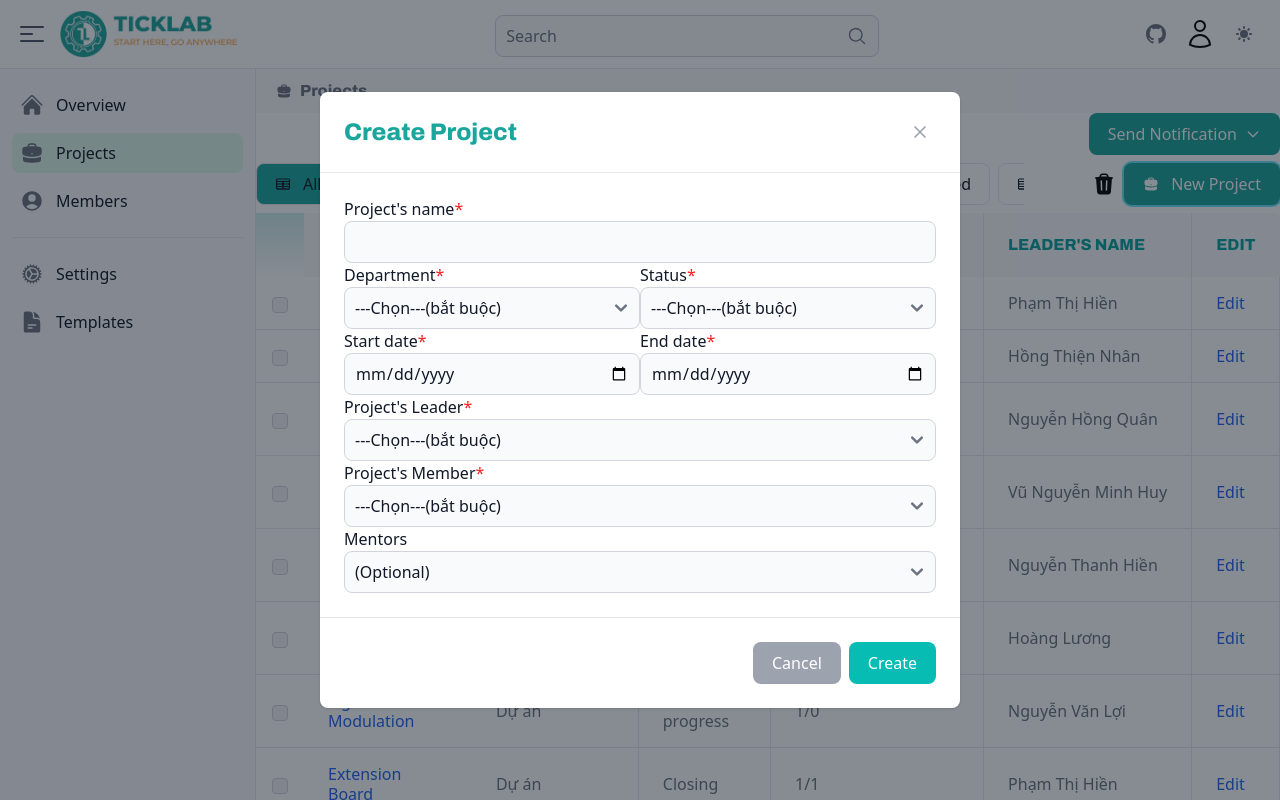
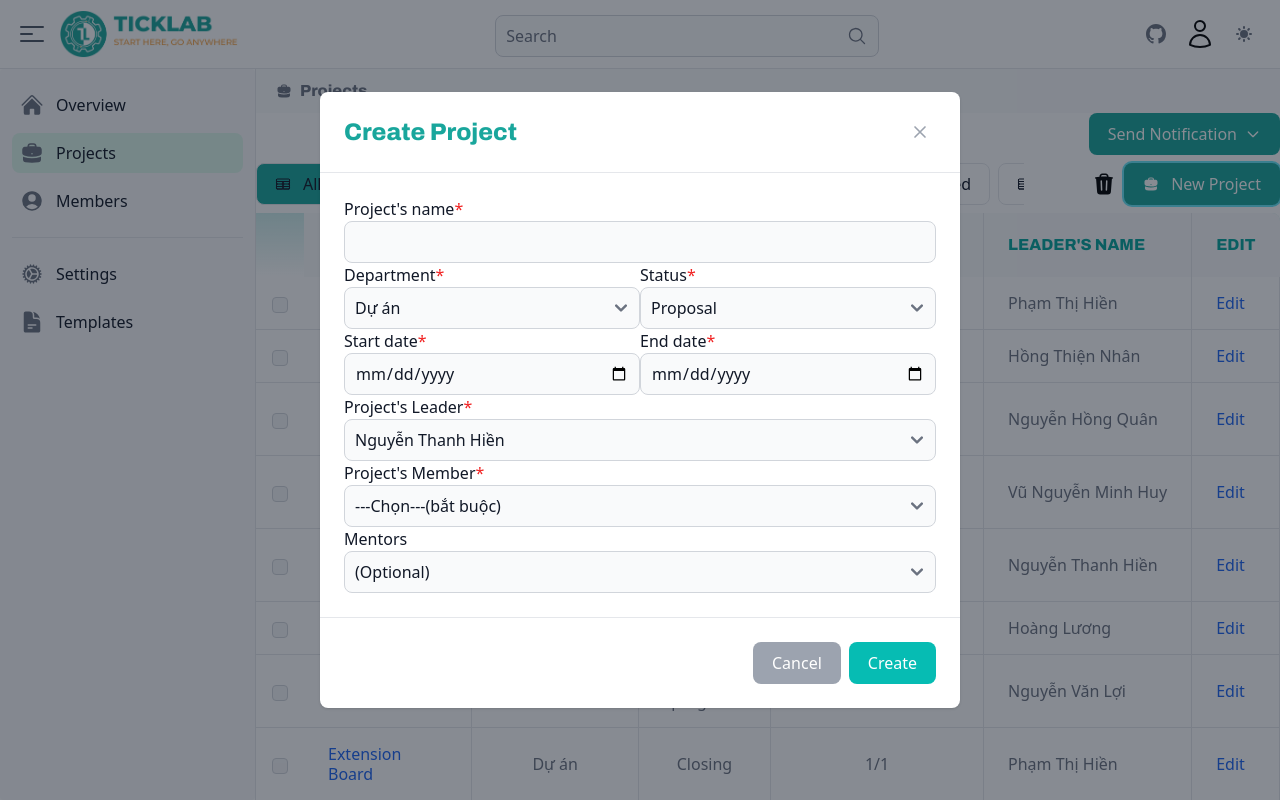
Before and after one commit to ngyngcphu/-DEPRECATED-tickflow-front-end, a React (Vite) app: page /projects in a window 1280 px wide. Both pictures are taken after a click on the button "New Project". Built offline with nearby package versions, Linux system fonts and the light colour scheme; data requests are answered from the project's data file.

Commit message:
test adding project to mock-data

```diff
--- a/src/App.tsx
+++ b/src/App.tsx
@@ -1,7 +1,7 @@
 import { Route, Routes } from "react-router-dom";
 import { LoginPage } from "./pages/LoginPage";
 import { Layout } from "./layout/Layout";
-import { AllProjects } from "./pages/allprojects/AllProjects";
+import { AllProjects } from "./pages/AllProjects";
 import { Project } from "./pages/project/Project";
 
 export default function App() {
--- a/src/pages/allprojects/NewProject.tsx
+++ b/src/components/NewProject.tsx
@@ -1,13 +1,52 @@
-import { useState } from "react";
+import { ChangeEvent, useState } from "react";
 import { Button, Label, Modal, Select, TextInput } from "flowbite-react";
 import { BriefcaseIcon } from "@heroicons/react/24/solid";
+import { ProjectInterface } from "../interfaces/ProjectInterface";
+//import { createProject } from "../services/project";
 
 export function NewProject() {
   const [show, setShow] = useState<boolean>(false);
+
   const department: Array<string> = ["Dự án", "Nghiên cứu", "Đội nhóm"];
   const status: Array<string> = ["Proposal", "In-progress", "Closing", "Halt", "Canceled", "Completed"];
   const member: Array<string> = ["Nguyễn Thanh Hiền", "Nguyễn Hồng Quân", "Hoàng Lương", "Nguyễn Ngọc Phú"];
   const mentor: Array<string> = ["Nguyễn Phúc Vinh", "Cù Đỗ Thanh Nhân", "Vũ Nguyễn Minh Huy", "Ngô Minh Hồng Thái"];
+
+  const [projectData, setProjectsData] = useState<ProjectInterface>({
+    id: 0,
+    name: "",
+    startDate: "",
+    endDate: "",
+    department: "",
+    status: "",
+    totalMemberCollab: "",
+    leaderName: "",
+    projectRole: [],
+    projectLog: []
+  });
+
+  const handleChange = (event: ChangeEvent<HTMLInputElement | HTMLSelectElement>) => {
+    const { id, value } = event.target;
+    setProjectsData({ ...projectData, [id]: value });
+  };
+
+  // const createNewProject = () => {
+  //   createProject(projectData).then(({ data }) => {
+  //     const { id, name, startDate, endDate, department, status, totalMemberCollab, leaderName, projectRole, projectLog } = data;
+  //     setProjectsData({
+  //       id: id,
+  //       name: name,
+  //       startDate: startDate,
+  //       endDate: endDate,
+  //       department: department,
+  //       status: status,
+  //       totalMemberCollab: totalMemberCollab,
+  //       leaderName: leaderName,
+  //       projectRole: projectRole,
+  //       projectLog: projectLog,
+  //     })
+  //   })
+  // }
 
   return (
     <div>
@@ -25,13 +64,19 @@ export function NewProject() {
               <Label htmlFor='projectName'>
                 Project's name<span className='text-[#F12323]'>*</span>
               </Label>
-              <TextInput id='projectName' name='projectName' />
+              <TextInput id='projectName' name='projectName' value={projectData.name} onChange={handleChange} />
             </div>
             <div>
               <Label htmlFor='department'>
                 Department<span className='text-[#F12323]'>*</span>
               </Label>
-              <Select id='department' required={true} defaultValue='---Chọn---(bắt buộc)'>
+              <Select
+                id='department'
+                required={true}
+                defaultValue='---Chọn---(bắt buộc)'
+                value={projectData.department}
+                onChange={handleChange}
+              >
                 <option disabled>---Chọn---(bắt buộc)</option>
                 {department.map((department) => (
                   <option key={department}>{department}</option>
@@ -42,7 +87,7 @@ export function NewProject() {
               <Label htmlFor='status'>
                 Status<span className='text-[#F12323]'>*</span>
               </Label>
-              <Select id='status' required={true} defaultValue='---Chọn---(bắt buộc)'>
+              <Select id='status' required={true} defaultValue='---Chọn---(bắt buộc)' value={projectData.status} onChange={handleChange}>
                 <option disabled>---Chọn---(bắt buộc)</option>
                 {status.map((status) => (
                   <option key={status}>{status}</option>
@@ -53,19 +98,25 @@ export function NewProject() {
               <Label htmlFor='startDate'>
                 Start date<span className='text-[#F12323]'>*</span>
               </Label>
-              <TextInput id='startDate' name='startDate' type='date' />
+              <TextInput id='startDate' name='startDate' type='date' value={projectData.startDate} onChange={handleChange} />
             </div>
             <div>
               <Label htmlFor='endDate'>
                 End date<span className='text-[#F12323]'>*</span>
               </Label>
-              <TextInput id='endDate' name='endDate' type='date' />
+              <TextInput id='endDate' name='endDate' type='date' value={projectData.endDate} onChange={handleChange} />
             </div>
             <div className='sm:col-span-2'>
               <Label htmlFor='projectLeader'>
                 Project's Leader<span className='text-[#F12323]'>*</span>
               </Label>
-              <Select id='projectLeader' required={true} defaultValue='---Chọn---(bắt buộc)'>
+              <Select
+                id='projectLeader'
+                required={true}
+                defaultValue='---Chọn---(bắt buộc)'
+                value={projectData.leaderName}
+                onChange={handleChange}
+              >
                 <option disabled>---Chọn---(bắt buộc)</option>
                 {member.map((member) => (
                   <option key={member}>{member}</option>
--- a/src/pages/allprojects/ProjectsTable.tsx
+++ b/src/components/ProjectsTable.tsx
@@ -4,8 +4,8 @@ import { Button, Checkbox, Table } from "flowbite-react";
 import { TableCellsIcon, PlusIcon } from "@heroicons/react/24/outline";
 import { TrashIcon } from "@heroicons/react/24/solid";
 import { NewProject } from "./NewProject";
-import { AllProjectsProps } from "../../interfaces/AllProjectInterface";
-import { getAllProjects } from "../../services/project";
+import { AllProjectsInterface } from "../interfaces/AllProjectInterface";
+import { getAllProjects } from "../services/project";
 
 export function ProjectsTable() {
   const [searchParams, setSearchParams] = useSearchParams();
@@ -17,7 +17,7 @@ export function ProjectsTable() {
 
   const titles: Array<string> = ["Project's name", "Department", "Status", "Total Member/Collab", "Leader's name"];
 
-  const [allProjectsData, setAllProjectsData] = useState<AllProjectsProps[]>([]);
+  const [allProjectsData, setAllProjectsData] = useState<AllProjectsInterface[]>([]);
 
   useEffect(() => {
     getAllProjects().then(({ data }) => {
@@ -25,7 +25,7 @@ export function ProjectsTable() {
     });
   }, []);
 
-  const filterProjects = (allProjectsData: AllProjectsProps) => {
+  const filterProjects = (allProjectsData: AllProjectsInterface) => {
     if (type === null || type === tabs[0]) {
       return true;
     } else {
@@ -83,14 +83,14 @@ export function ProjectsTable() {
                 <Checkbox />
               </Table.Cell>
               <Table.Cell
-                className='font-medium text-blue-600 hover:underline cursor-pointer dark:text-blue-700'
+                className='font-medium text-blue-600 hover:underline cursor-pointer dark:text-blue-700 border-r dark:border-gray-700'
                 onClick={() => navigate(`${data.id}`, { state: { type } })}
               >
-                {data.projectName}
+                {data.name}
               </Table.Cell>
-              <Table.Cell className='border-r dark:border-gray-700'>{data.department}</Table.Cell>
-              <Table.Cell className='border-r dark:border-gray-700'>{data.status}</Table.Cell>
-              <Table.Cell className='border-r dark:border-gray-700'>{data.totalMemberCollab}</Table.Cell>
+              <Table.Cell className='border-r dark:border-gray-700 text-center'>{data.department}</Table.Cell>
+              <Table.Cell className='border-r dark:border-gray-700 text-center'>{data.status}</Table.Cell>
+              <Table.Cell className='border-r dark:border-gray-700 text-center'>{data.totalMemberCollab}</Table.Cell>
               <Table.Cell className='whitespace-nowrap border-r dark:border-gray-700'>{data.leaderName}</Table.Cell>
               <Table.Cell className='border-r dark:border-gray-700'>
                 <a href='/tables' className='font-medium text-blue-600 hover:underline dark:text-blue-700'>
--- a/src/interfaces/AllProjectInterface.tsx
+++ b/src/interfaces/AllProjectInterface.tsx
@@ -1,6 +1,6 @@
-export interface AllProjectsProps {
+export interface AllProjectsInterface {
   id: number;
-  projectName: string;
+  name: string;
   department: string;
   status: string;
   totalMemberCollab: string;
--- a/src/interfaces/ProjectInterface.tsx
+++ b/src/interfaces/ProjectInterface.tsx
@@ -10,13 +10,15 @@ interface ProjectLogProps {
   note: string;
 }
 
-export interface ProjectProps {
+export interface ProjectInterface {
+  id: number;
   name: string;
   startDate: string;
   endDate: string;
   department: string;
   status: string;
-  totalMember: number;
+  totalMemberCollab: string;
+  leaderName: string;
   projectRole: ProjectRoleProps[];
   projectLog: ProjectLogProps[];
 }
--- a/src/layout/DeclareRoutes.tsx
+++ b/src/layout/DeclareRoutes.tsx
@@ -1,6 +1,6 @@
 import { ComponentProps, FC, ReactNode } from "react";
 import { BriefcaseIcon, CogIcon, DocumentTextIcon, HomeIcon, UserCircleIcon } from "@heroicons/react/24/solid";
-import { AllProjects } from "../pages/allprojects/AllProjects";
+import { AllProjects } from "../pages/AllProjects";
 import { Project } from "../pages/project/Project";
 
 interface RouteProps {
--- a/src/mockdata/db.json
+++ b/src/mockdata/db.json
@@ -1,103 +1,5 @@
 {
-  "allProjects": [
-    {
-      "id": 0,
-      "projectName": "STM32",
-      "department": "Dự án",
-      "status": "Proposal",
-      "totalMemberCollab": "1/1",
-      "leaderName": "Phạm Thị Hiền"
-    },
-    {
-      "id": 1,
-      "projectName": "Music Box",
-      "department": "Dự án",
-      "status": "Proposal",
-      "totalMemberCollab": "1/0",
-      "leaderName": "Hồng Thiện Nhân"
-    },
-    {
-      "id": 2,
-      "projectName": "Application Protocol",
-      "department": "Dự án",
-      "status": "Proposal",
-      "totalMemberCollab": "1/0",
-      "leaderName": "Nguyễn Hồng Quân"
-    },
-    {
-      "id": 3,
-      "projectName": "Monodepth",
-      "department": "Nghiên cứu",
-      "status": "In progress",
-      "totalMemberCollab": "2/-",
-      "leaderName": "Vũ Nguyễn Minh Huy"
-    },
-    {
-      "id": 4,
-      "projectName": "TickFlow",
-      "department": "Dự án",
-      "status": "In progress",
-      "totalMemberCollab": "4/0",
-      "leaderName": "Nguyễn Thanh Hiền"
-    },
-    {
-      "id": 5,
-      "projectName": "Kahoot",
-      "department": "Dự án",
-      "status": "In progress",
-      "totalMemberCollab": "2/0",
-      "leaderName": "Hoàng Lương"
-    },
-    {
-      "id": 6,
-      "projectName": "Signal Modulation",
-      "department": "Dự án",
-      "status": "In progress",
-      "totalMemberCollab": "1/0",
-      "leaderName": "Nguyễn Văn Lợi"
-    },
-    {
-      "id": 7,
-      "projectName": "Extension Board",
-      "department": "Dự án",
-      "status": "Closing",
-      "totalMemberCollab": "1/1",
-      "leaderName": "Phạm Thị Hiền"
-    },
-    {
-      "id": 8,
-      "projectName": "Mạch điều khiển động cơ",
-      "department": "Dự án",
-      "status": "Closing",
-      "totalMemberCollab": "1/2",
-      "leaderName": "Nguyễn Thanh Hiền"
-    },
-    {
-      "id": 9,
-      "projectName": "TickFund",
-      "department": "Dự án",
-      "status": "Completed",
-      "totalMemberCollab": "3/-",
-      "leaderName": "Nguyễn Phúc Vinh"
-    },
-    {
-      "id": 10,
-      "projectName": "TickKit",
-      "department": "Dự án",
-      "status": "Completed",
-      "totalMemberCollab": "3/-",
-      "leaderName": "Ngô Minh Hồng Thái"
-    },
-    {
-      "id": 11,
-      "projectName": "Khóa thẻ từ TickLab",
-      "department": "Dự án",
-      "status": "Canceled",
-      "totalMemberCollab": "2/0",
-      "leaderName": "Hồng Thiện Nhân"
-    }
-  ],
-  "project": [
+  "projects": [
     {
       "id": 0,
       "name": "STM32",
@@ -105,7 +7,8 @@
       "endDate": "dd/mm/yyyy",
       "department": "Dự án",
       "status": "Proposal",
-      "totalMember": 1,
+      "totalMemberCollab": "1/1",
+      "leaderName": "Phạm Thị Hiền",
       "projectRole": [
         {
           "name": "Phạm Thị Hiền",
@@ -122,7 +25,8 @@
       "endDate": "dd/mm/yyyy",
       "department": "Dự án",
       "status": "Proposal",
-      "totalMember": 1,
+      "totalMemberCollab": "1/0",
+      "leaderName": "Hồng Thiện Nhân",
       "projectRole": [
         {
           "name": "Hồng Thiện Nhân",
@@ -139,7 +43,8 @@
       "endDate": "dd/mm/yyyy",
       "department": "Dự án",
       "status": "Proposal",
-      "totalMember": 1,
+      "totalMemberCollab": "1/0",
+      "leaderName": "Nguyễn Hồng Quân",
       "projectRole": [
         {
           "name": "Nguyễn Hồng Quân",
@@ -156,7 +61,8 @@
       "endDate": "dd/mm/yyyy",
       "department": "Nghiên cứu",
       "status": "In progress",
-      "totalMember": 2,
+      "totalMemberCollab": "2/-",
+      "leaderName": "Vũ Nguyễn Minh Huy",
       "projectRole": [
         {
           "name": "Vũ Nguyễn Minh Huy",
@@ -178,7 +84,8 @@
       "endDate": "dd/mm/yyyy",
       "department": "Dự án",
       "status": "In progress",
-      "totalMember": 4,
+      "totalMemberCollab": "4/0",
+      "leaderName": "Nguyễn Thanh Hiền",
       "projectRole": [
         {
           "name": "Nguyễn Thanh Hiền",
@@ -271,7 +178,8 @@
       "endDate": "dd/mm/yyyy",
       "department": "Dự án",
       "status": "Canceled",
-      "totalMember": 2,
+      "totalMemberCollab": "2/0",
+      "leaderName": "Hoàng Lương",
       "projectRole": [
         {
           "name": "Hoàng Lương",
@@ -292,8 +200,9 @@
       "startDate": "dd/mm/yyyy",
       "endDate": "dd/mm/yyyy",
       "department": "Dự án",
-      "status": "In-progress",
-      "totalMember": 1,
+      "status": "In progress",
+      "totalMemberCollab": "1/0",
+      "leaderName": "Nguyễn Văn Lợi",
       "projectRole": [
         {
           "name": "Nguyễn Văn Lợi",
@@ -309,8 +218,9 @@
       "startDate": "dd/mm/yyyy",
       "endDate": "dd/mm/yyyy",
       "department": "Dự án",
-      "status": "Done",
-      "totalMember": 2,
+      "status": "Closing",
+      "totalMemberCollab": "1/1",
+      "leaderName": "Phạm Thị Hiền",
       "projectRole": [
         {
           "name": "Phạm Thị Hiền",
@@ -331,8 +241,9 @@
       "startDate": "dd/mm/yyyy",
       "endDate": "dd/mm/yyyy",
       "department": "Dự án",
-      "status": "Half",
-      "totalMember": 1,
+      "status": "Closing",
+      "totalMemberCollab": "1/2",
+      "leaderName": "Nguyễn Thanh Hiền",
       "projectRole": [
         {
           "name": "Nguyễn Thanh Hiền",
@@ -348,8 +259,9 @@
       "startDate": "dd/mm/yyyy",
       "endDate": "dd/mm/yyyy",
       "department": "Dự án",
-      "status": "Completely",
-      "totalMember": 3,
+      "status": "Completed",
+      "totalMemberCollab": "3/-",
+      "leaderName": "Nguyễn Phúc Vinh",
       "projectRole": [
         {
           "name": "Nguyễn Phúc Vinh",
@@ -375,8 +287,9 @@
       "startDate": "dd/mm/yyyy",
       "endDate": "dd/mm/yyyy",
       "department": "Dự án",
-      "status": "Completely",
-      "totalMember": 3,
+      "status": "Completed",
+      "totalMemberCollab": "3/-",
+      "leaderName": "Ngô Minh Hồng Thái",
       "projectRole": [
         {
           "name": "Ngô Minh Hồng Thái",
@@ -392,8 +305,9 @@
       "startDate": "dd/mm/yyyy",
       "endDate": "dd/mm/yyyy",
       "department": "Dự án",
-      "status": "Completely",
-      "totalMember": 2,
+      "status": "Canceled",
+      "totalMemberCollab": "1/0",
+      "leaderName": "Hồng Thiện Nhân",
       "projectRole": [
         {
           "name": "Hồng Thiện Nhân",
--- a/src/pages/allprojects/AllProjects.tsx
+++ b/src/pages/AllProjects.tsx
@@ -1,7 +1,7 @@
 import { Breadcrumb } from "flowbite-react";
 import { BriefcaseIcon } from "@heroicons/react/24/solid";
-import { SendNotification } from "../../components/SendNotification";
-import { ProjectsTable } from "./ProjectsTable";
+import { SendNotification } from "../components/SendNotification";
+import { ProjectsTable } from "../components/ProjectsTable";
 
 export function AllProjects() {
   return (
--- a/src/pages/project/AddMember.tsx
+++ b/src/pages/project/AddMember.tsx
@@ -9,9 +9,9 @@ export function AddMember() {
   const [show, setShow] = useState<boolean>(false);
 
   return (
-    <div className='grid grid-cols-4 gap-12'>
+    <div className='grid grid-cols-4 gap-8'>
       <div className='w-12 cursor-pointer'>
-        <PlusIcon className='bg-[#999999] hover:bg-gray-700 border-4 rounded-full fill-white' onClick={() => setShow(true)} />
+        <PlusIcon className='bg-[#999999] hover:bg-gray-700 rounded-full fill-white' onClick={() => setShow(true)} />
       </div>
       <div className='grid col-span-3 items-center'>Add new member</div>
       <Modal show={show} size='sm' onClose={() => setShow(false)}>
--- a/src/pages/project/Project.tsx
+++ b/src/pages/project/Project.tsx
@@ -4,7 +4,7 @@ import { Breadcrumb, Checkbox, Dropdown, Label, Table, TextInput } from "flowbit
 import { BriefcaseIcon, PencilIcon, TrashIcon, UserIcon } from "@heroicons/react/24/solid";
 import projectImage from "../../assets/projectImage.svg";
 import { SendNotification } from "../../components/SendNotification";
-import { ProjectProps } from "../../interfaces/ProjectInterface";
+import { ProjectInterface } from "../../interfaces/ProjectInterface";
 import { getProject } from "../../services/project";
 import { AddMember } from "./AddMember";
 import { DeleteProject } from "./DeleteProject";
@@ -15,13 +15,15 @@ export function Project() {
   const { type } = state;
   const titles: Array<string> = ["Project Log", "Date", "Note"];
 
-  const [projectData, setProjectData] = useState<ProjectProps>({
+  const [projectData, setProjectData] = useState<ProjectInterface>({
+    id: 0,
     name: "",
     startDate: "",
     endDate: "",
     department: "",
     status: "",
-    totalMember: 0,
+    totalMemberCollab: "",
+    leaderName: "",
     projectRole: [],
     projectLog: []
   });
@@ -37,14 +39,16 @@ export function Project() {
   useEffect(() => {
     if (projectId && projectId.length > 0) {
       getProject(projectId).then(({ data }) => {
-        const { name, startDate, endDate, department, status, totalMember, projectRole, projectLog } = data;
+        const { id, name, startDate, endDate, department, status, totalMember, leaderName, projectRole, projectLog } = data;
         setProjectData({
+          id: id,
           name: name,
           startDate: startDate,
           endDate: endDate,
           department: department,
           status: status,
-          totalMember: totalMember,
+          totalMemberCollab: totalMember,
+          leaderName: leaderName,
           projectRole: projectRole,
           projectLog: projectLog
         });
@@ -101,7 +105,7 @@ export function Project() {
                 <Label htmlFor='member'>
                   Total Member/Collab:<span className='text-[#F12323]'>*</span>
                 </Label>
-                <TextInput id='member' name='member' value={projectData.totalMember} onChange={handleChange} />
+                <TextInput id='member' name='member' value={projectData.totalMemberCollab} onChange={handleChange} />
               </div>
             </div>
           </div>
@@ -114,21 +118,21 @@ export function Project() {
           <div className='flex justify-between items-center mb-2'>
             <p className='font-archivo text-[30px] text-[#444444]'>Project Role</p>
             <p className='underline decoration-sky-500 text-slate-400 dark:text-sky-400 font-semibold'>
-              Current member: {projectData.totalMember}
+              Current member: {projectData.totalMemberCollab}
             </p>
           </div>
-          <div className='grid grid-cols-3 gap-5 mb-5 items-center justify-center self-center justify-items-center'>
-            <div>
+          <div className='grid grid-cols-3 gap-5 mb-5 items-center justify-items-center'>
+            <div className='ml-1 mb-3'>
               <AddMember />
             </div>
 
             {projectData.projectRole.map((data, index) => (
-              <div key={index} className='grid grid-cols-4 gap-12'>
+              <div key={index} className='grid grid-cols-4 gap-8'>
                 <div className='w-12'>
                   <UserIcon className='border-4 border-green-400 rounded-full cursor-pointer fill-[#999999] hover:fill-gray-700' />
                 </div>
                 <div className='grid col-span-3 items-center'>
-                  <div className='font-archivo text-[#666666]'>{data.name}</div>
+                  <div className='font-archivo text-[#666666] truncate'>{data.name}</div>
                   <div className='flex justify-between items-center'>
                     <div className='text-[#53B1EE] font-medium'>
                       <Dropdown label={data.role} inline={true}>
--- a/src/utils/request.ts
+++ b/src/utils/request.ts
@@ -4,6 +4,6 @@ export const request = axios.create({
   baseURL: "http://localhost:3030"
 });
 
-export const callAPI = axios.create({
+export const callProject = axios.create({
   baseURL: "http://localhost:3001"
 });
```
Also changed, not shown: src/services/project.ts (+10 -6 lines).
